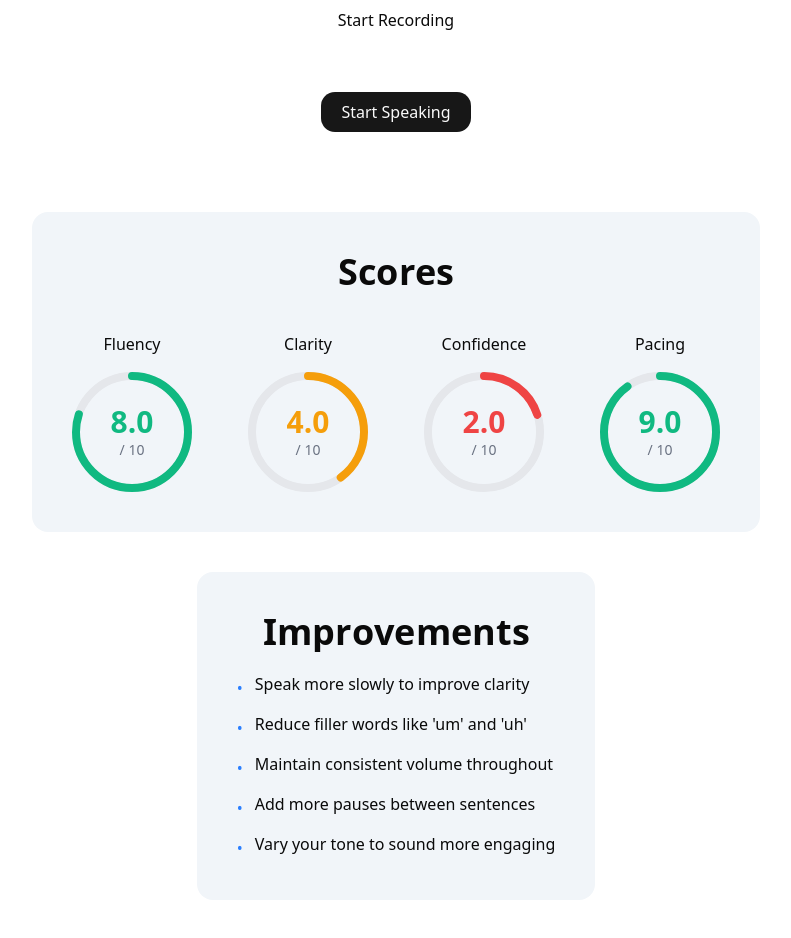
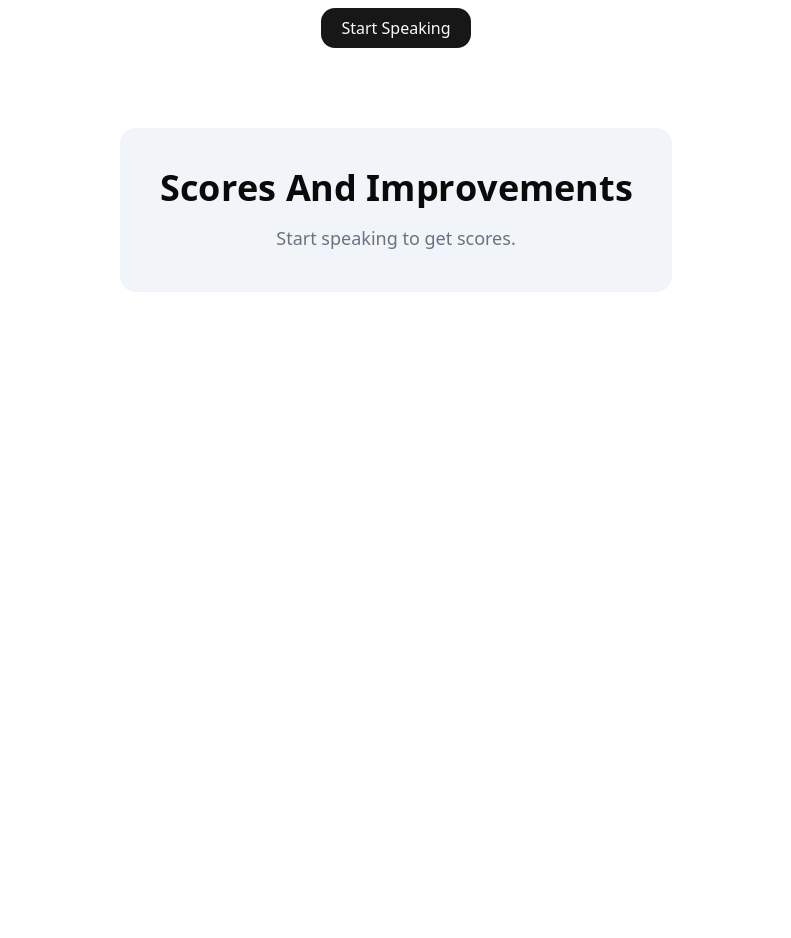
Before and after one commit to tanwiraabideen/mirror-voice, a Next.js app: page /demo in a window 1280 px wide. Shown: the part 440-1378 px from the top of the page, without its empty margins (244-1035 px from the left). After the commit the page ends 800 px from the top, so only its background shows below. Built offline with nearby package versions, Linux system fonts and the light colour scheme.

Commit message:
Completed UI

```diff
--- a/src/app/analysis.js
+++ b/src/app/analysis.js
@@ -8,7 +8,7 @@ async function wait(ms) {
 
 export async function analyzeTranscript(transcript, words) {
   const prompt = `
-You are a speech coach. Analyze the transcript and timestamps, give 5 detailed improvements. For the scores make sure to be very critical and harsh, so that good speeches and bad speeches have a distinctive difference in scores.
+You are a speech coach. Analyze the transcript and timestamps, give 5 detailed improvements as strings in an array, e.g. ["Speak faster","Speak gently"... 3 more suggestions]. For the scores make sure to be very critical and harsh, so that good speeches and bad speeches have a distinctive difference in scores.
 
 Return ONLY JSON and don't return any other text or markup or characters, only JSON plaintext.:
 {
--- a/src/app/demo/page.js
+++ b/src/app/demo/page.js
@@ -8,42 +8,59 @@ import TitleReveal from "@/components/TitleReveal";
 import CircularScore from "@/components/CircularScore";
 import { startRecording } from "../../../utils/recorder.js";
 import Recorder from "@/components/Recorder.jsx";
+import Metrics from "@/components/Metrics.jsx";
 
 export default function Home() {
     const [speaking, setSpeaking] = useState(false);
     const [analysed, setAnalysed] = useState(true);
     const recorderRef = useRef(null); // to keep track of the recorder instance
+    const [recording, setRecording] = useState(false);
+    const [result, setResult] = useState(null);
     const improvements = [
-        "Speak more slowly to improve clarity",
-        "Reduce filler words like 'um' and 'uh'",
-        "Maintain consistent volume throughout",
-        "Add more pauses between sentences",
-        "Vary your tone to sound more engaging"
-    ];
+        "Work on varying your pitch to make your speech more engaging.",
+        "Practice pausing at key points to emphasize important information.",]
+    const mediaRecorderRef = useRef(null);
+    const chunksRef = useRef([]);
+    async function startRecording() {
+        const stream = await navigator.mediaDevices.getUserMedia({ audio: true });
 
+        const mediaRecorder = new MediaRecorder(stream, {
+            mimeType: "audio/webm",
+        });
 
-    const handleButtonClick = async () => {
-        if (!speaking) {
-            // Start recording
-            recorderRef.current = await startRecording();
-            setSpeaking(true);
-        } else {
-            // Stop recording
-            const audioBlob = await recorderRef.current.stop();
-            setSpeaking(false);
-            recorderRef.current = null;
+        mediaRecorderRef.current = mediaRecorder;
+        chunksRef.current = [];
 
-            // Optional: download the recording
-            const url = URL.createObjectURL(audioBlob);
-            const a = document.createElement("a");
-            a.href = url;
-            a.download = "user_audio.wav";
-            document.body.appendChild(a);
-            a.click();
-            URL.revokeObjectURL(url);
+        mediaRecorder.ondataavailable = (e) => {
+            chunksRef.current.push(e.data);
+        };
 
-            // TODO: send audioBlob to backend / ElevenLabs
+        mediaRecorder.onstop = async () => {
+            const blob = new Blob(chunksRef.current, { type: "audio/webm" });
+
+            const file = new File([blob], "recording.webm", {
+                type: "audio/webm",
+            });
+
+            const form = new FormData();
+            form.append("audio", file);
+
+            const res = await fetch("/api/analyze", {
+                method: "POST",
+                body: form,
+            });
+
+            const json = await res.json();
+            setResult(json);
+        };
+
+        mediaRecorder.start();
+        setRecording(true);
     }
+
+    function stopRecording() {
+        mediaRecorderRef.current?.stop();
+        setRecording(false);
     }
 
     return (
@@ -51,35 +68,43 @@ export default function Home() {
             <HeroHeader></HeroHeader>
             <div className="flex flex-col items-center mt-40 space-y-15 w-fit mx-auto">
                 <TitleReveal className={"text-4xl "} text={"Your turn to talk."}></TitleReveal>
-                <WaveformVisualizer isActive={speaking}></WaveformVisualizer>
-                <Recorder></Recorder>
-                {speaking ? <Button onClick={handleButtonClick} asChild size="lg" className="rounded-xl w-fit px-5 hover:cursor-pointer text-base bg-gradient-to-r from-red-500 to-rose-600 hover:from-red-600 hover:to-rose-700">
+                <WaveformVisualizer isActive={recording}></WaveformVisualizer>
+                {recording ? <Button onClick={stopRecording} asChild size="lg" className="rounded-xl w-fit px-5 hover:cursor-pointer text-base bg-gradient-to-r from-red-500 to-rose-600 hover:from-red-600 hover:to-rose-700">
                     <span className="text-nowrap">Stop Speaking</span>
-                </Button> : <Button onClick={handleButtonClick} asChild size="lg" className="rounded-xl w-fit px-5 text-base hover:cursor-pointer">
+                </Button> : <Button onClick={startRecording} asChild size="lg" className="rounded-xl w-fit px-5 text-base hover:cursor-pointer">
                     <span className="text-nowrap">Start Speaking</span>
                 </Button>}
+
             </div>
             <div className="rounded-2xl mx-auto mt-20 p-10 bg-slate-100 w-fit">
-                {analysed ? (
+                {result ? (
                     <div className="flex flex-col items-center space-y-10">
                         <TitleReveal className={'text-4xl'} text={"Scores"}></TitleReveal>
                         <div className="flex flex-row space-x-14">
                             <div className="flex flex-col space-y-4 items-center">
                                 <h1>Fluency</h1>
-                                <CircularScore score={8}></CircularScore>
+                                <CircularScore score={result.analysis.fluency}></CircularScore>
                             </div>
                             <div className="flex flex-col space-y-4 items-center">
                                 <h1>Clarity</h1>
-                                <CircularScore score={4}></CircularScore>
+                                <CircularScore score={result.analysis.clarity}></CircularScore>
                             </div>
                             <div className="flex flex-col space-y-4 items-center">
                                 <h1>Confidence</h1>
-                                <CircularScore score={2}></CircularScore>
+                                <CircularScore score={result.analysis.confidence}></CircularScore>
                             </div>
                             <div className="flex flex-col space-y-4 items-center">
                                 <h1>Pacing</h1>
-                                <CircularScore score={9}></CircularScore>
+                                <CircularScore score={result.analysis.pacing}></CircularScore>
                             </div>
+                            <div className="flex flex-col space-y-4 items-center">
+                                <h1>Structure</h1>
+                                <CircularScore score={result.analysis.structure}></CircularScore>
+                            </div>
+                        </div>
+                        <div className="flex flex-col space-y-4 items-center">
+                            <h1 className="font-semibold text-2xl">Overall Score</h1>
+                            <CircularScore size={200} score={result.analysis.overall_rating}></CircularScore>
                         </div>
                     </div>
                 ) : (
@@ -89,17 +114,31 @@ export default function Home() {
                     </div>
                 )}
             </div>
+
+            {result && result.analysis && result.analysis.improvements && Array.isArray(result.analysis.improvements) && (
+                <Metrics
+                    fillerWordCount={result.analysis.pauses?.length || 0}
+                    tone={result.analysis.tone}
+                ></Metrics>
+            )}
+
+            {result && result.analysis && (
                 <div className="rounded-2xl mx-auto my-10 p-10 bg-slate-100 w-fit">
                     <TitleReveal className={'text-4xl'} text={"Improvements"}></TitleReveal>
+                    {result.analysis.improvements && Array.isArray(result.analysis.improvements) && result.analysis.improvements.length > 0 ? (
                         <ul className="space-y-3 pt-5">
-                    {improvements.map((improvement, index) => (
+                            {result.analysis.improvements.map((improvement, index) => (
                                 <li key={index} className="flex items-start gap-3">
                                     <span className="text-blue-500 mt-1">•</span>
-                            <span>{improvement}</span>
+                                    <span>{typeof improvement === 'string' ? improvement : improvement?.text || ''}</span>
                                 </li>
                             ))}
                         </ul>
+                    ) : (
+                        <p className="text-center text-gray-500 text-lg pt-5">No improvements needed!</p>
+                    )}
                 </div>
+            )}
         </div>
     )
 }
--- a/src/components/CircularScore.jsx
+++ b/src/components/CircularScore.jsx
@@ -12,6 +12,10 @@ export default function CircularScore({ score = 0, size = 120, strokeWidth = 8 }
     const radius = (size - strokeWidth) / 2;
     const circumference = 2 * Math.PI * radius;
     const progress = (displayScore / 10) * circumference;
+
+    // Calculate font sizes based on size prop
+    const scoreFontSize = size * 0.25; // 25% of circle size
+    const labelFontSize = size * 0.12; // 12% of circle size
 
     // Intersection Observer to trigger animation on scroll
     useEffect(() => {
@@ -105,10 +109,12 @@ export default function CircularScore({ score = 0, size = 120, strokeWidth = 8 }
 
             {/* Score text in the center */}
             <div className="absolute flex flex-col items-center justify-center">
-                <span className="text-3xl font-bold" style={{ color }}>
+                <span className="font-bold" style={{ color, fontSize: `${scoreFontSize}px` }}>
                     {displayScore.toFixed(1)}
                 </span>
-                <span className="text-sm text-gray-500">/ 10</span>
+                <span className="text-gray-500" style={{ fontSize: `${labelFontSize}px` }}>
+                    / 10
+                </span>
             </div>
         </div>
     );
--- /dev/null
+++ b/src/components/Metrics.jsx
@@ -0,0 +1,53 @@
+export default function Metrics({ fillerWordCount = 0, tone = "Neutral" }) {
+    // Determine color based on filler word count
+    const getFillerColor = (count) => {
+        if (count === 0) return "text-green-600 bg-green-50 border-green-200";
+        if (count <= 3) return "text-yellow-600 bg-yellow-50 border-yellow-200";
+        if (count <= 6) return "text-orange-600 bg-orange-50 border-orange-200";
+        return "text-red-600 bg-red-50 border-red-200";
+    };
+
+    const fillerColor = getFillerColor(fillerWordCount);
+
+    return (
+        <div className="p-8 w-fit mx-auto mt-20 mb-10 bg-white rounded-2xl shadow-sm border border-gray-200">
+            <h2 className="text-2xl font-bold mb-6 text-slate-800">Speech Metrics</h2>
+            <div className="flex flex-row gap-6">
+                {/* Filler Words Section */}
+                <div className={`w-80 p-6 rounded-xl border-2 ${fillerColor} transition-all duration-300`}>
+                    <div className="flex items-center justify-between mb-3">
+                        <h3 className="text-sm font-semibold uppercase tracking-wide opacity-80">
+                            Number of Pauses
+                        </h3>
+                        <span className="text-2xl">🗣️</span>
+                    </div>
+                    <div className="flex items-baseline gap-2">
+                        <span className="text-5xl font-bold">{fillerWordCount}</span>
+                        <span className="text-lg opacity-60">detected</span>
+                    </div>
+                    <p className="mt-3 text-sm opacity-70">
+                        {fillerWordCount === 0 && "Perfect! No pauses detected."}
+                        {fillerWordCount > 0 && fillerWordCount <= 6 && "Great job! Minimal pauses."}
+                        {fillerWordCount > 6 && fillerWordCount <= 25 && "Try to reduce the number of pauses."}
+                        {fillerWordCount > 25 && "Focus on eliminating pauses."}
+                    </p>
+                </div>
+                {/* Tone Section */}
+                <div className="w-80 p-6 rounded-xl border-2 text-slate-600 bg-slate-50 border-slate-200 transition-all duration-300">
+                    <div className="flex items-center justify-between mb-3">
+                        <h3 className="text-sm font-semibold uppercase tracking-wide opacity-80">
+                            Tone
+                        </h3>
+                        <span className="text-2xl">💬</span>
+                    </div>
+                    <div className="flex items-center gap-3">
+                        <span className="text-2xl font-bold capitalize">{tone}</span>
+                    </div>
+                    <p className="mt-3 text-sm opacity-70">
+                        Your overall speaking tone
+                    </p>
+                </div>
+            </div>
+        </div>
+    );
+}
--- a/src/components/Recorder.jsx
+++ b/src/components/Recorder.jsx
@@ -1,6 +1,7 @@
 "use client";
 
 import { useState, useRef } from "react";
+import { Button } from "./ui/button";
 
 export default function Recorder() {
   const [recording, setRecording] = useState(false);
@@ -53,12 +54,11 @@ export default function Recorder() {
 
   return (
     <div>
-      {!recording && (
-        <button onClick={startRecording}>Start Recording</button>
-      )}
-      {recording && (
-        <button onClick={stopRecording}>Stop Recording</button>
-      )}
+      {recording ? <Button onClick={stopRecording} asChild size="lg" className="rounded-xl w-fit px-5 hover:cursor-pointer text-base bg-gradient-to-r from-red-500 to-rose-600 hover:from-red-600 hover:to-rose-700">
+        <span className="text-nowrap">Stop Speaking</span>
+      </Button> : <Button onClick={startRecording} asChild size="lg" className="rounded-xl w-fit px-5 text-base hover:cursor-pointer">
+        <span className="text-nowrap">Start Speaking</span>
+      </Button>}
 
       <pre>{result ? JSON.stringify(result, null, 2) : ""}</pre>
     </div>
```
Lines whose indentation alone changed are shown as unchanged.
